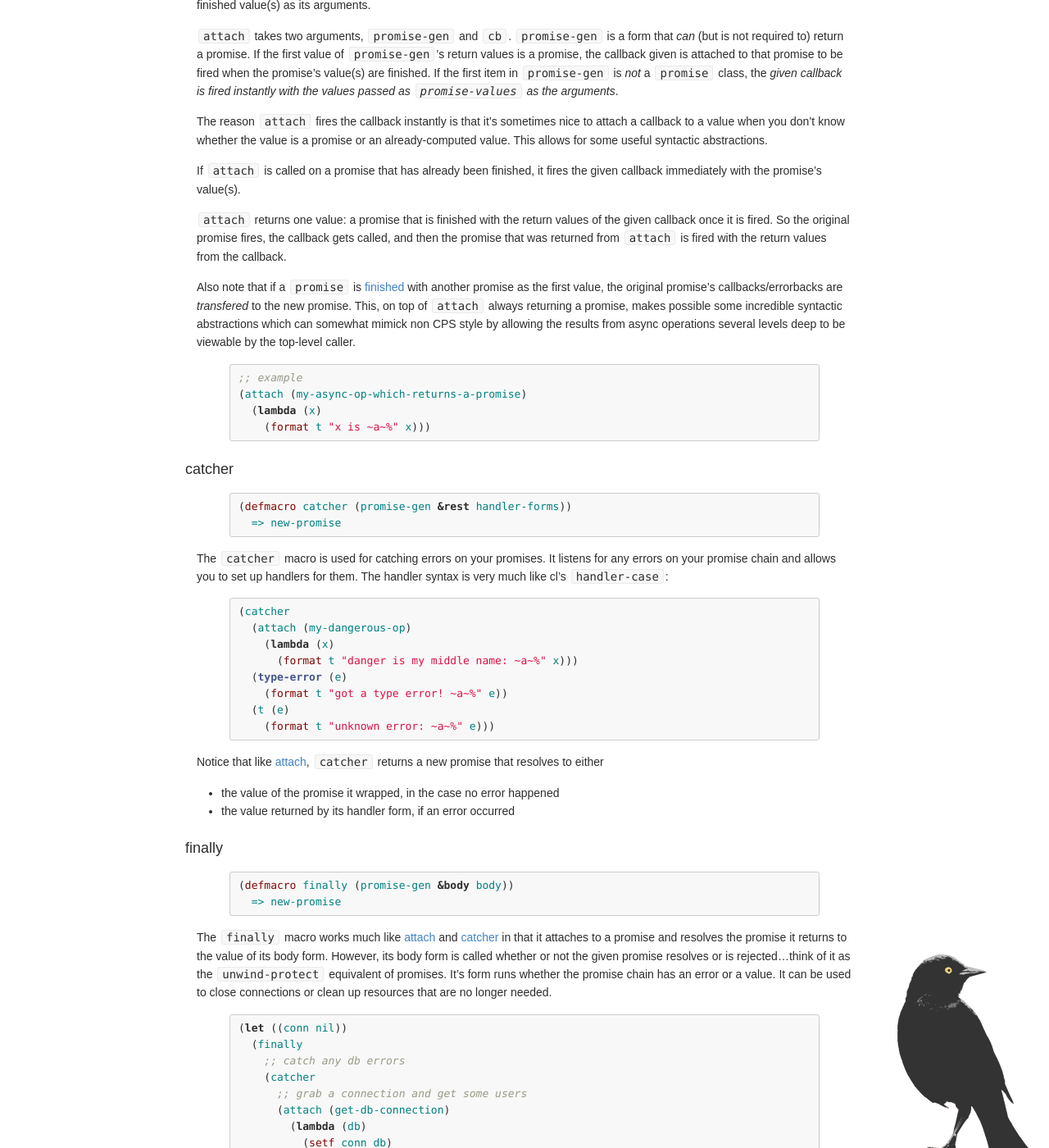
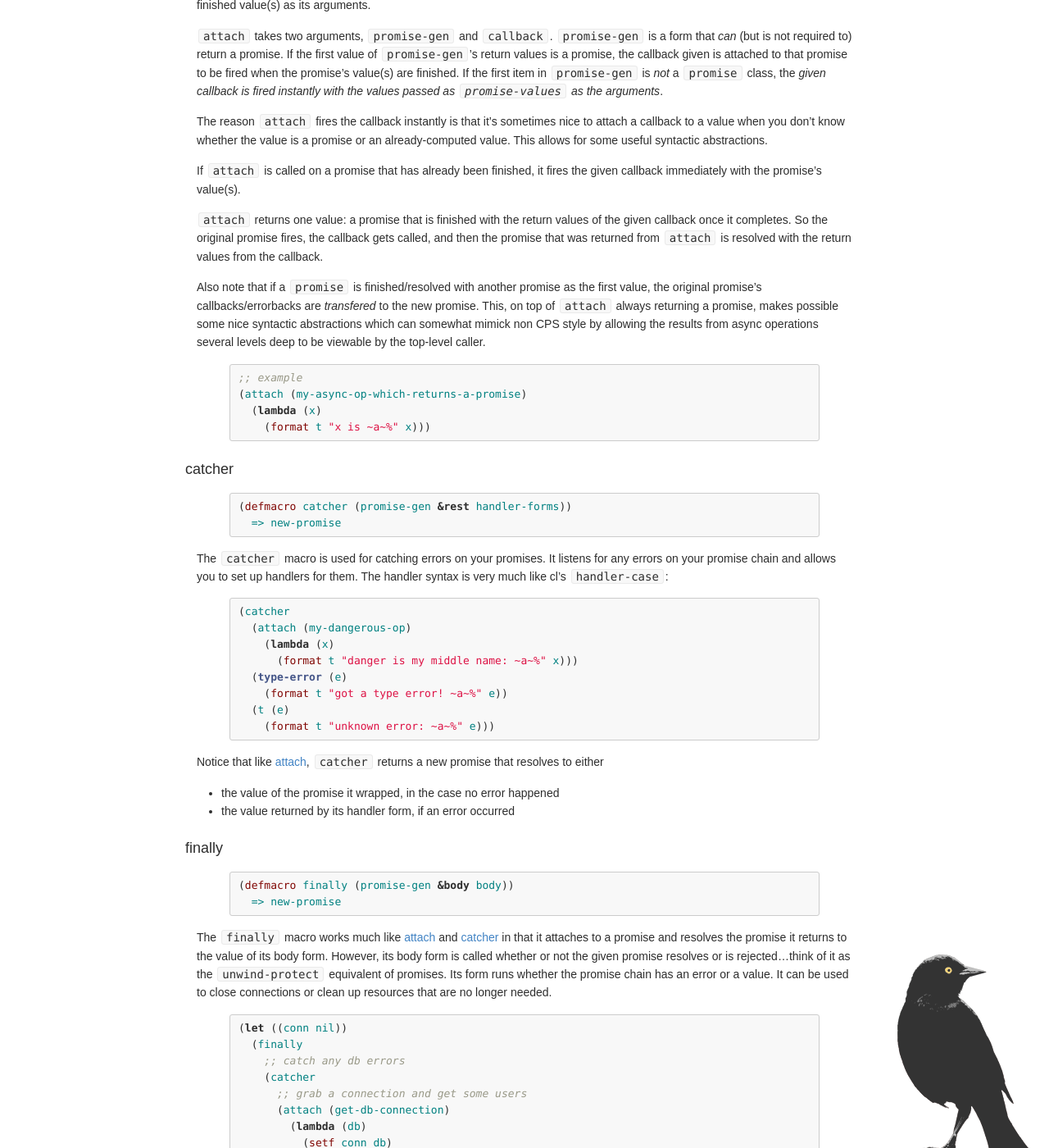
Before and after one commit to orthecreedence/blackbird, a Jekyll site: the page built from index.md, in a window 1280 px wide and 1400 px high, scrolled down 3886 px. Shown: the whole window at 82% size. Built offline with Jekyll 4.4.1, drawn with Linux system fonts in a browser that asks for light colours; Markdown is read by kramdown in place of the engine named in the settings; some of the changed text lies outside the part shown.

Commit message:
typos/fixes

```diff
--- a/index.md
+++ b/index.md
@@ -237,8 +239,8 @@ This macro attaches a callback to a promise such that once the promise computes,
 the callback will be called with the promise's finished value(s) as its
 arguments.
 
-`attach` takes two arguments, `promise-gen` and `cb`. `promise-gen` is a form that
-*can* (but is not required to) return a promise. If the first value of
+`attach` takes two arguments, `promise-gen` and `callback`. `promise-gen` is a
+form that *can* (but is not required to) return a promise. If the first value of
 `promise-gen`'s return values is a promise, the callback given is attached to that
 promise to be fired when the promise's value(s) are finished.  If the first item
 in `promise-gen` is *not* a `promise` class, the _given callback is fired
@@ -253,16 +255,16 @@ If `attach` is called on a promise that has already been finished, it fires
 the given callback immediately with the promise's value(s).
 
 `attach` returns one value: a promise that is finished with the return values
-of the given callback once it is fired. So the original promise fires, the
+of the given callback once it completes. So the original promise fires, the
 callback gets called, and then the promise that was returned from `attach` is
-fired with the return values from the callback.
+resolved with the return values from the callback.
 
-Also note that if a `promise` is [finished](#finish) with another promise as the
+Also note that if a `promise` is finished/resolved with another promise as the
 first value, the original promise's callbacks/errorbacks are _transfered_ to
 the new promise. This, on top of `attach` always returning a promise, makes
-possible some incredible syntactic abstractions which can somewhat mimick non
-CPS style by allowing the results from async operations several levels deep to
-be viewable by the top-level caller.
+possible some nice syntactic abstractions which can somewhat mimick non CPS
+style by allowing the results from async operations several levels deep to be
+viewable by the top-level caller.
 
 {% highlight cl %}
 ;; example
@@ -299,7 +301,7 @@ resolves to either
 - the value of the promise it wrapped, in the case no error happened
 - the value returned by its handler form, if an error occurred
 
-<a id="finially"></a>
+<a id="finally"></a>
 ### finally
 {% highlight cl %}
 (defmacro finally (promise-gen &body body))
@@ -310,7 +312,7 @@ The `finally` macro works much like [attach](#attach) and [catcher](#catcher) in
 that it attaches to a promise and resolves the promise it returns to the value
 of its body form. However, its body form is called whether or not the given
 promise resolves or is rejected...think of it as the `unwind-protect` equivalent
-of promises. It's form runs whether the promise chain has an error or a value.
+of promises. Its form runs whether the promise chain has an error or a value.
 It can be used to close connections or clean up resources that are no longer
 needed.
 
```
Also changed, not shown: other parts of index.md (+7 -5 lines).
